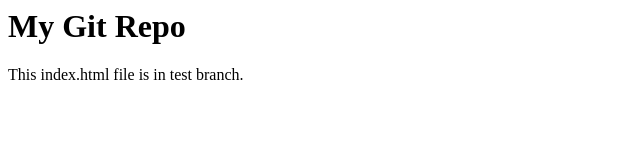
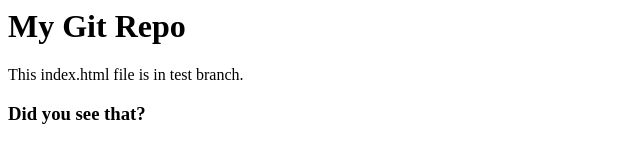
Before and after one commit to yaxe97/gitdevops, a plain HTML site: page index.html in a window 1280 px wide. Shown: the whole page, without its empty margins (0-640 px from the left). Drawn offline with Linux system fonts and the light colour scheme.

Commit message:
Update index.html

```diff
--- a/index.html
+++ b/index.html
@@ -1,4 +1,4 @@
 <html>
   <head><title>My Github Test Branch</title></head>
-  <body><h1>My Git Repo</h1><p>This index.html file is in test branch.</p></body>
+  <body><h1>My Git Repo</h1><p>This index.html file is in test branch.</p><h3>Did you see that?</h3></body>
 </html>
```
